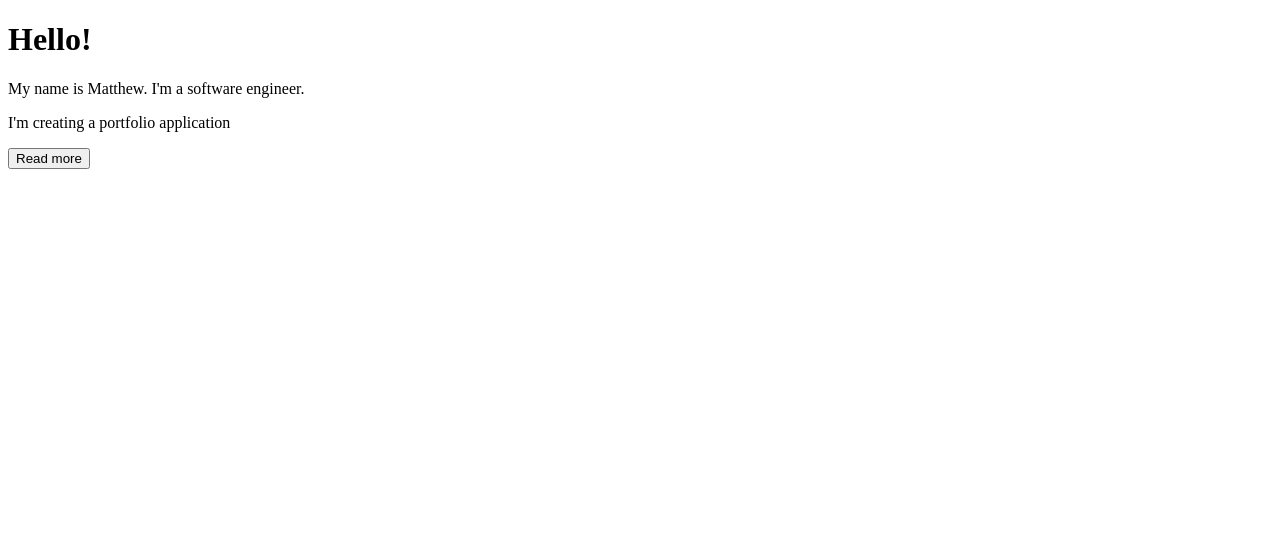
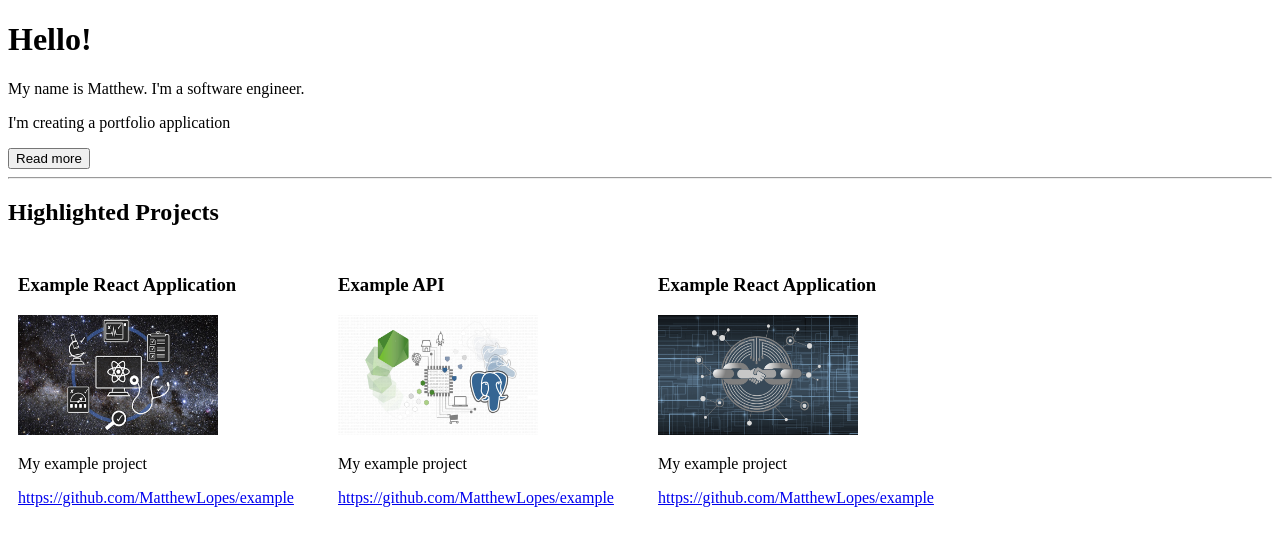
Before and after one commit to MatthewLopes/portfolio, a React (Create React App) app: page / in a window 1280 px wide. Shown: the top 546 px of the page. Built offline with nearby package versions, Linux system fonts and the light colour scheme.

Commit message:
creating a section with my portfolio of applications

```diff
--- a/src/App.js
+++ b/src/App.js
@@ -1,4 +1,5 @@
 import React, { Component } from 'react';
+import Projects from './Projects';
 
 class App extends Component {
     state = { displayBio: false};
@@ -27,6 +28,8 @@ class App extends Component {
                         </div>
                     )
                 }
+                <hr />
+                <Projects />
             </div>
         )
     }
--- /dev/null
+++ b/src/Projects.js
@@ -0,0 +1,38 @@
+import React, { Component } from 'react';
+import PROJECTS from './data/projects';
+
+class Project extends Component {
+    render() {
+        const { title, image, description, link } = this.props.project;
+
+        return (
+        <div style={{ display: 'inline-block', width: 300, margin: 10 }}>
+            <h3>{title}</h3>
+            <img src={image} alt='profile' style={{ width: 200, height: 120 }}/>
+            <p>{description}</p>
+            <a href={link}>{link}</a>
+        </div>
+        )
+    }
+}
+
+class Projects extends Component {
+    render() {
+        return (
+            <div>
+                <h2>Highlighted Projects</h2>
+                <div>
+                    {
+                        PROJECTS.map(PROJECT => {
+                            return (
+                                <Project key={PROJECT.ts} project={PROJECT}/>
+                            );
+                        })
+                    }
+                </div>
+            </div>
+        )
+    }
+}
+
+export default Projects;
--- /dev/null
+++ b/src/data/projects.js
@@ -0,0 +1,29 @@
+import project1 from '../assets/project1.png';
+import project2 from '../assets/project2.png';
+import project3 from '../assets/project3.png';
+
+const PROJECTS = [
+    {
+        id: 1,
+        title: 'Example React Application',
+        description: 'My example project',
+        link: 'https://github.com/MatthewLopes/example',
+        image: project1
+    },
+    {
+        id: 2,
+        title: 'Example API',
+        description: 'My example project',
+        link: 'https://github.com/MatthewLopes/example',
+        image: project2
+    },
+    {
+        id: 3,
+        title: 'Example React Application',
+        description: 'My example project',
+        link: 'https://github.com/MatthewLopes/example',
+        image: project3
+    }
+];
+
+export default PROJECTS;
```
